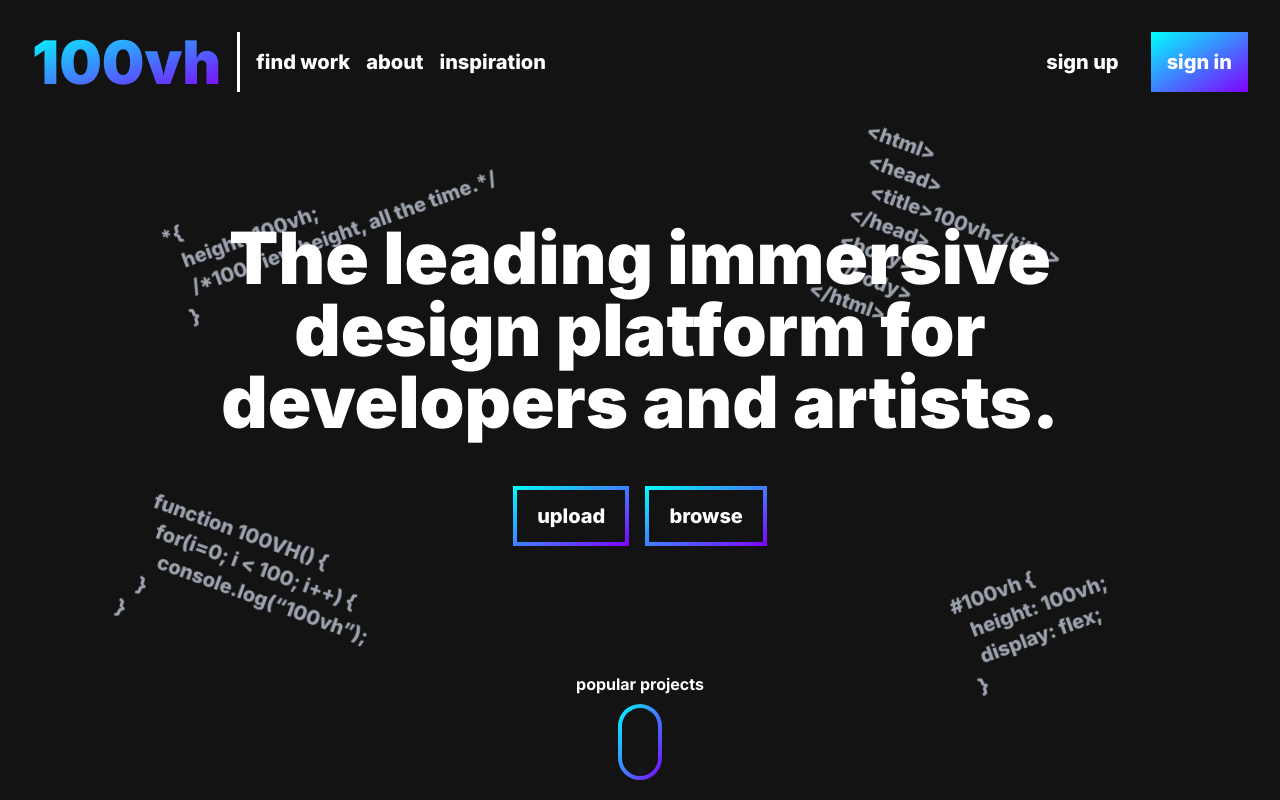
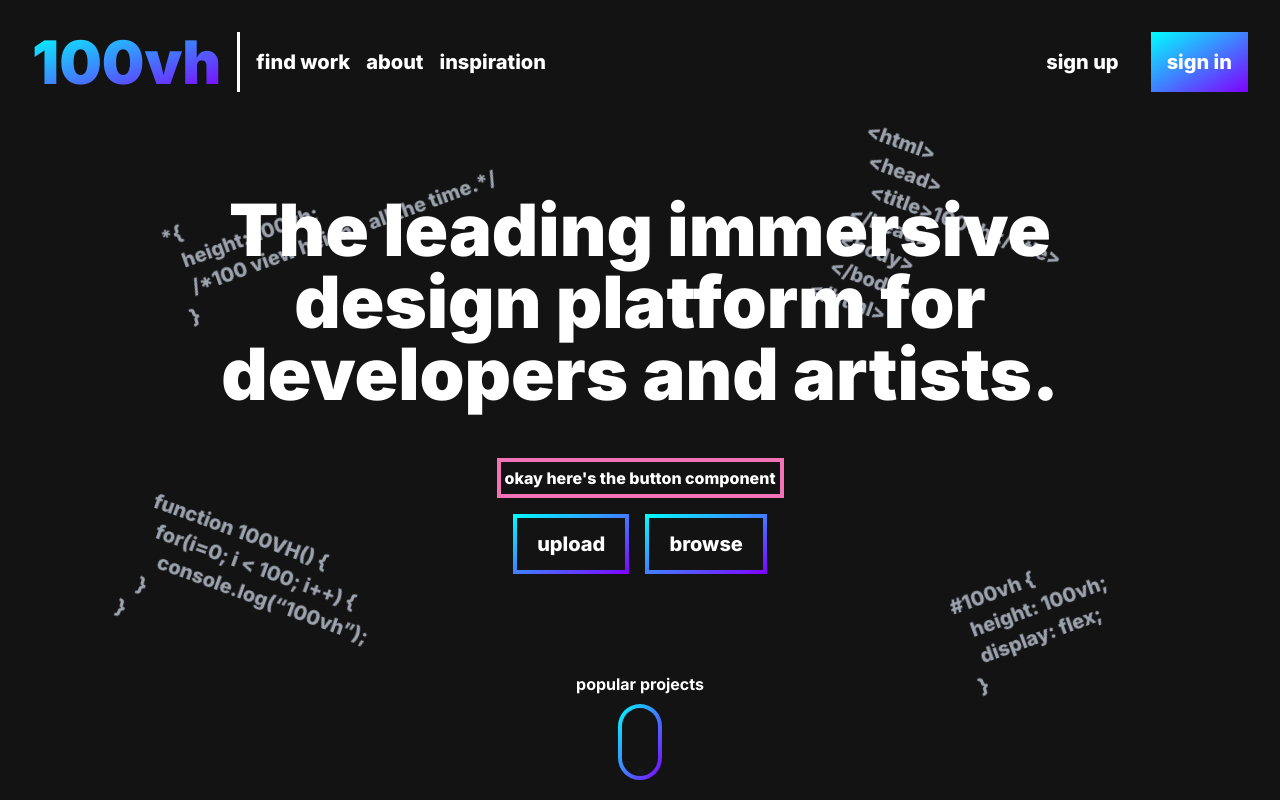
Before and after one commit to maxwellfortney/next-100vh, a Next.js app: page / in a window 1280 px wide. Built offline with nearby package versions, Linux system fonts and the light colour scheme; no server answers.

Commit message:
added button component. Need to figure out how to change border into gradient and transition speed slower

```diff
--- /dev/null
+++ b/components/Button/Button.tsx
@@ -0,0 +1,15 @@
+import React from "react";
+
+export default function Button(props) {
+  const myClass = `
+  button ${props.type}`;
+
+  return (
+    <button
+      className="p-1 mb-4 font-extrabold border-4 border-pink-400 cursor-pointer bg-gradient-to-br hover:from-100vh-cyan to-100vh-purple"
+      onClick={props.handleClick}
+    >
+      {props.children}
+    </button>
+  );
+}
--- a/pages/about.tsx
+++ b/pages/about.tsx
@@ -1,4 +1,5 @@
 import Navbar from "../components/Navbar/Navbar";
+import Button from "../components/Button/Button";
 
 export default function About() {
   return (
--- a/pages/index.tsx
+++ b/pages/index.tsx
@@ -5,6 +5,7 @@ import Link from "next/link";
 
 import styles from "../styles/Home/Home.module.css";
 import { useEffect } from "react";
+import Button from "../components/Button/Button";
 
 export default function Home() {
   return (
@@ -26,6 +27,9 @@ export default function Home() {
           <h1 className="w-11/12 mb-8 text-5xl font-black text-center md:mb-12 2xl:mb-20 lg:w-3/4 2xl:w-1/2 lg:text-7xl">
             The leading immersive design platform for developers and artists.
           </h1>
+
+          <Button>okay here's the button component</Button>
+
           <div className="flex text-xl">
             <div className="flex flex-1 mr-4 font-extrabold cursor-pointer group bg-gradient-to-br from-100vh-cyan to-100vh-purple">
               <Link href="/upload">
```
Lines whose indentation alone changed are shown as unchanged.
